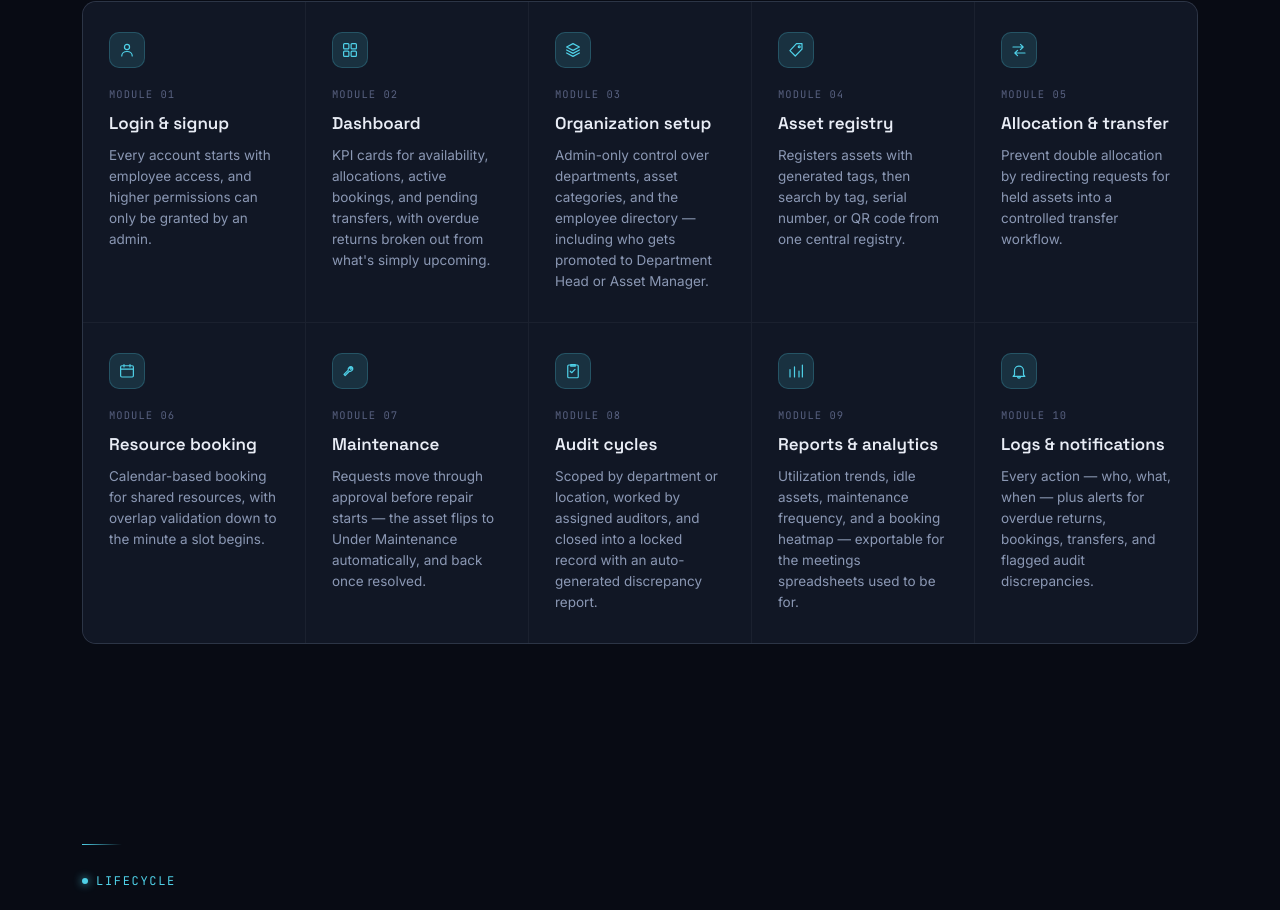
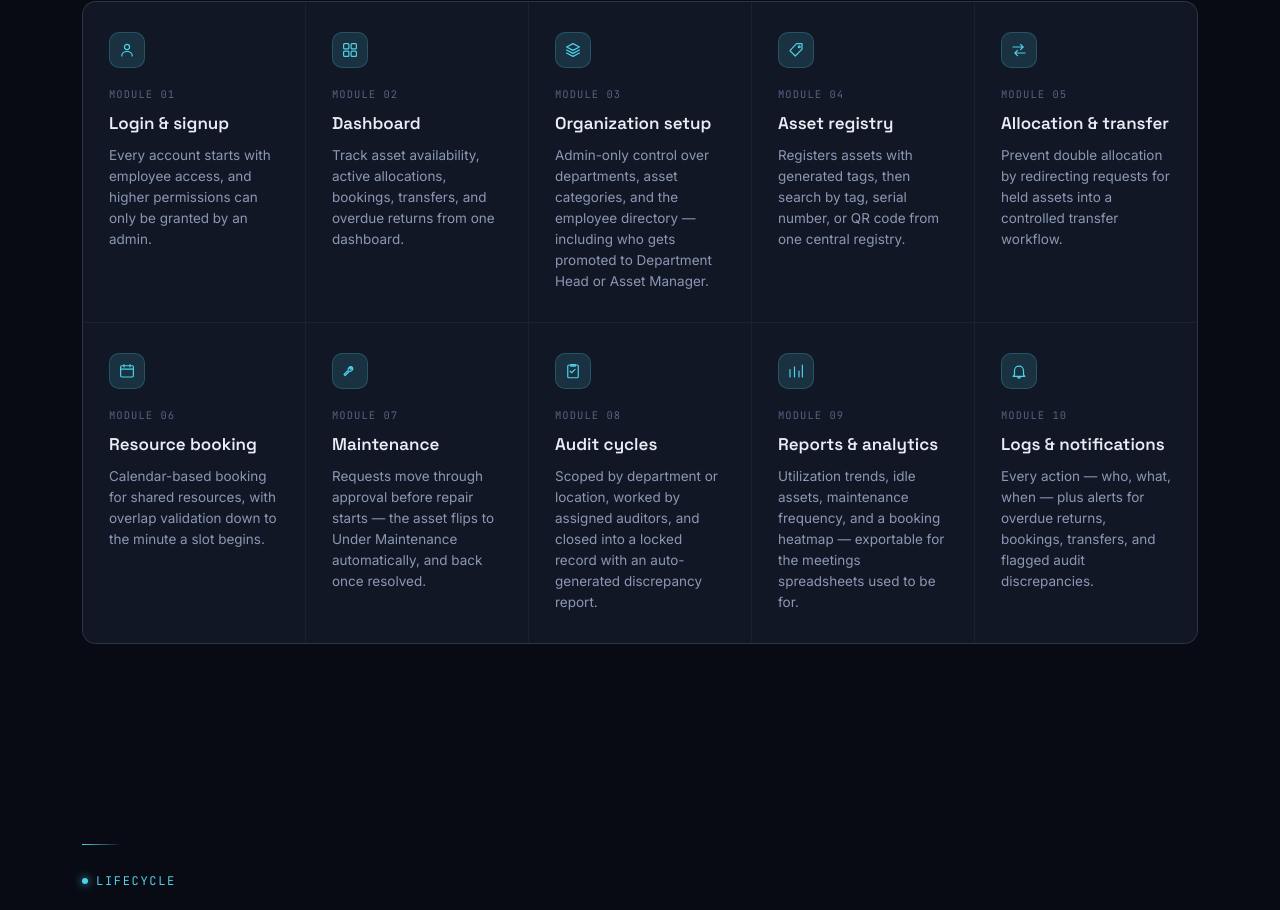
Before and after one commit to vishvamsinh28/OrbitOps, a Next.js app: page / in a window 1280 px wide. Shown: the part 1400-2310 px from the top of the page. Built offline with nearby package versions, Linux system fonts and the light colour scheme.

Commit message:
Update dashboard description in modulesData.js

```diff
--- a/src/app/components/landing/modulesData.js
+++ b/src/app/components/landing/modulesData.js
@@ -9,7 +9,7 @@ export const modules = [
     id: "02",
     icon: "dashboard",
     title: "Dashboard",
-    body: "KPI cards for availability, allocations, active bookings, and pending transfers, with overdue returns broken out from what's simply upcoming.",
+    body: "Track asset availability, active allocations, bookings, transfers, and overdue returns from one dashboard.",
   },
   {
     id: "03",
```
